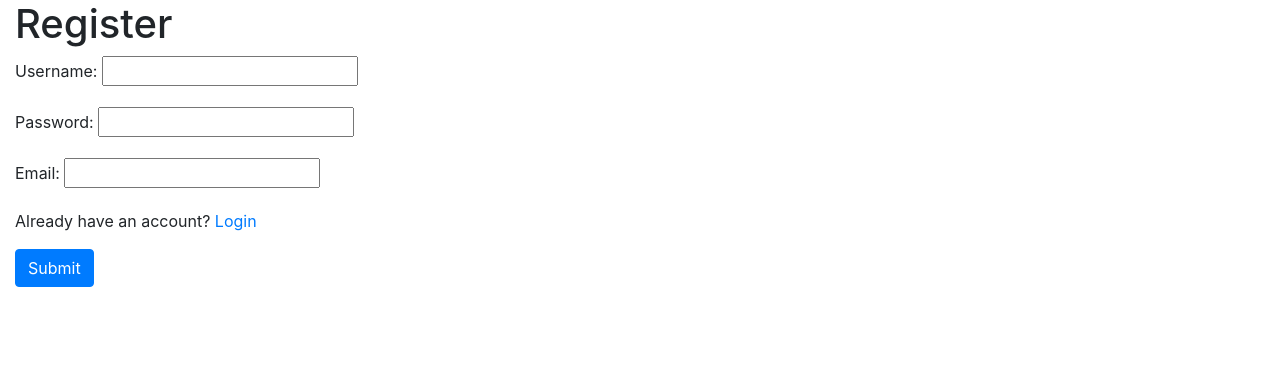
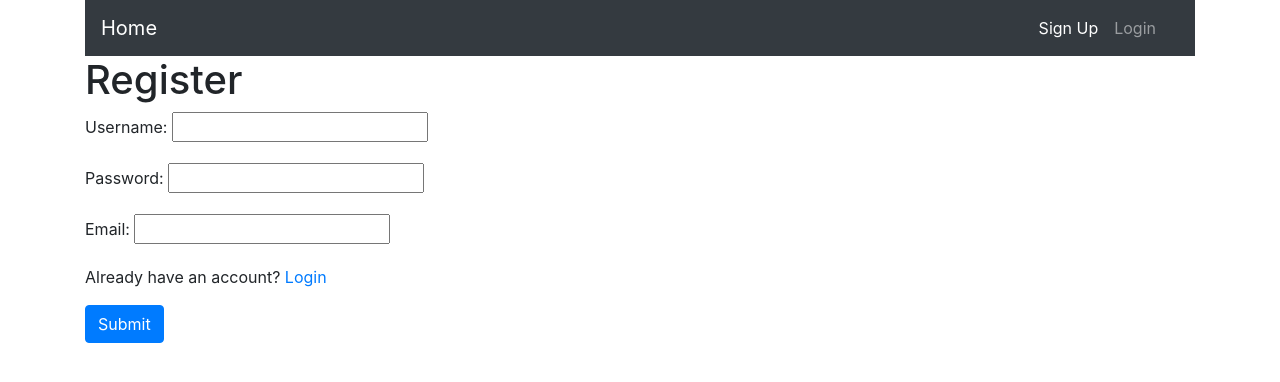
Before and after one commit to JustinEats/ToDoList, a Flask app: page /signup in a window 1280 px wide. Shown: the top 382 px of the page. Run offline with Flask 2, Linux system fonts and the light colour scheme; parts of the project's set-up code (start-up, migrations or seed data) failed here and were passed over.

Commit message:
added navbar

```diff
--- a/templates/base.html
+++ b/templates/base.html
@@ -8,6 +8,21 @@
     <title>{% block title %}{% endblock %}</title>
 </head>
 <body>
+    <div class="container">
+    <nav class="navbar navbar-expand-lg navbar-dark bg-dark">
+        <a class="navbar-brand" href="/">Home</a>
+            <div class="col">
+                <ul class="navbar-nav justify-content-end">
+                    <li class="nav-item active">
+                    <a class="nav-link " href="/signup">Sign Up</a>
+                    </li>
+                    <li class="nav-item">
+                    <a class="nav-link" href="/login">Login</a>
+                    </li>
+                </ul>
+            </div>
+    </nav>
+</div>
     {% with messages = get_flashed_messages() %}
     {% if messages %}
     <ul class="alert alert-danger mt-2">
@@ -17,7 +32,8 @@
     </ul>
     {% endif %}
     {% endwith %}
-{% block content %}{% endblock %}
+{% block content %}
+{% endblock %}
 </body>
 <script src="https://code.jquery.com/jquery-3.5.1.slim.min.js" integrity="sha384-DfXdz2htPH0lsSSs5nCTpuj/zy4C+OGpamoFVy38MVBnE+IbbVYUew+OrCXaRkfj" crossorigin="anonymous"></script>
 <script src="https://cdn.jsdelivr.net/npm/popper.js@1.16.1/dist/umd/popper.min.js" integrity="sha384-9/reFTGAW83EW2RDu2S0VKaIzap3H66lZH81PoYlFhbGU+6BZp6G7niu735Sk7lN" crossorigin="anonymous"></script>
--- a/templates/login.html
+++ b/templates/login.html
@@ -3,7 +3,7 @@
 {% block title %}Login{% endblock %}
 
 {% block content %}
-<div class="container-fluid">
+<div class="container">
     <h1>Login</h1>
     <form class="form-group" method="POST">
     {{form.hidden_tag()}}
--- a/templates/signup.html
+++ b/templates/signup.html
@@ -3,7 +3,7 @@
 {% block title %}Sign Up{% endblock %}
 
 {% block content %}
-<div class="container-fluid">
+<div class="container">
     <h1>Register</h1>
     <form class="form-group" method="POST">
     {{form.hidden_tag()}}
```
